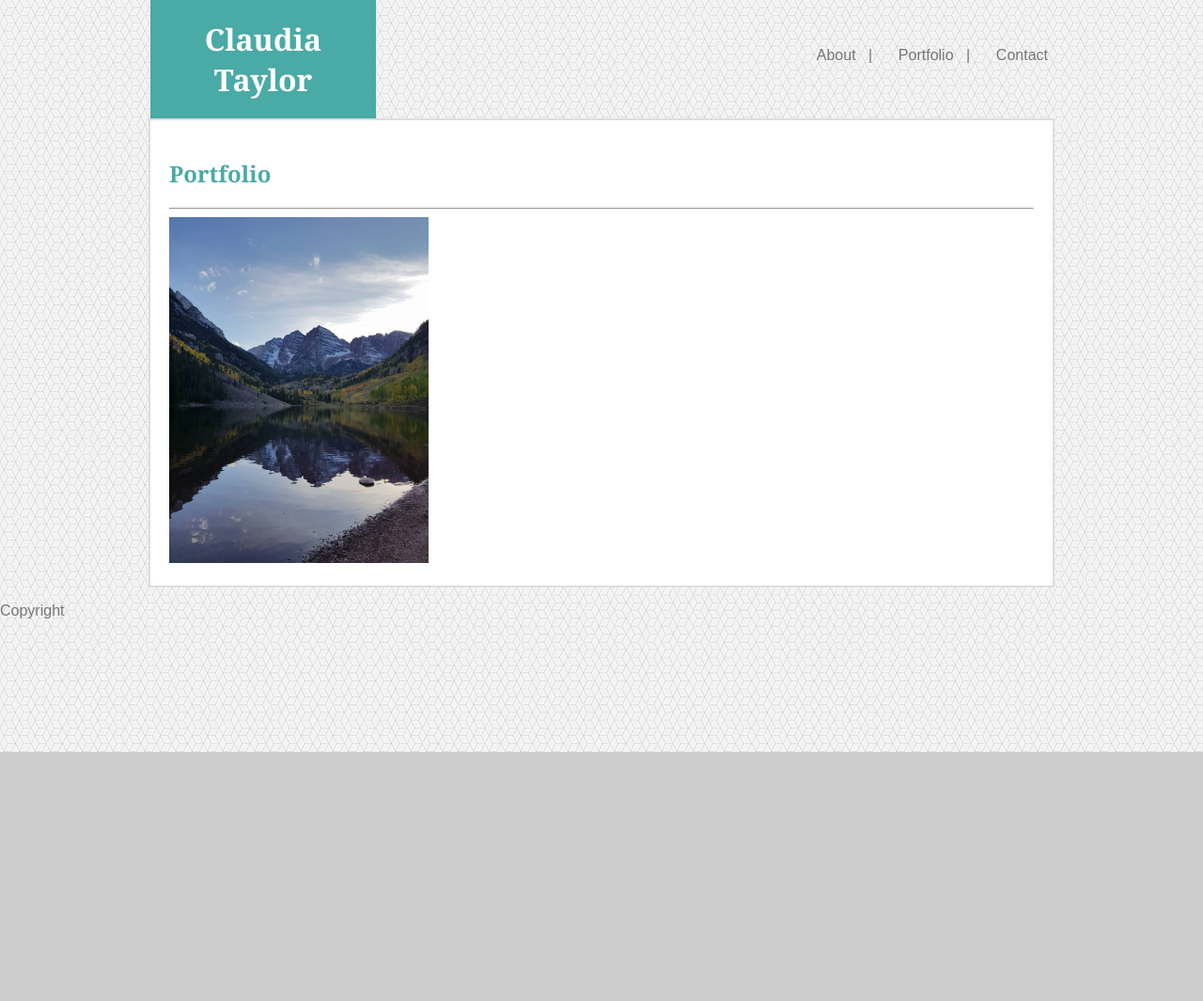
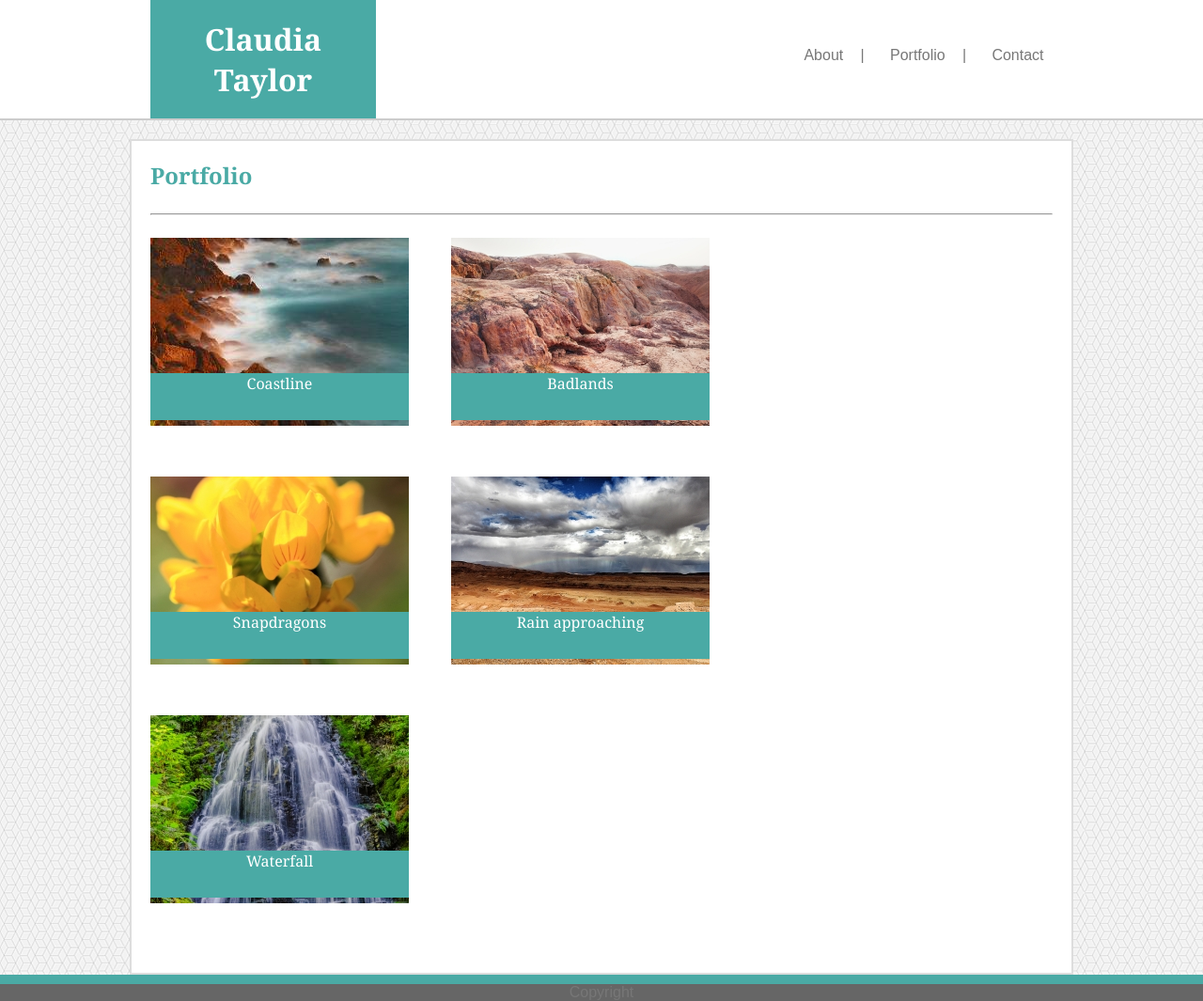
Before and after one commit to claudiact6/Basic-Portfolio, a plain HTML site: page portfolio.html in a window 1280 px wide. Shown: the whole page at 94% size. Before the commit the page ends 800 px from the top, so only its background shows below. Drawn offline with Linux system fonts and the light colour scheme.

Commit message:
portfolio improvements

```diff
--- a/assets/css/reset.css
+++ b/assets/css/reset.css
@@ -1,48 +1,4 @@
-/* http://meyerweb.com/eric/tools/css/reset/
-   v2.0 | 20110126
-   License: none (public domain)
-*/
-
-html, body, div, span, applet, object, iframe,
-h1, h2, h3, h4, h5, h6, p, blockquote, pre,
-a, abbr, acronym, address, big, cite, code,
-del, dfn, em, img, ins, kbd, q, s, samp,
-small, strike, strong, sub, sup, tt, var,
-b, u, i, center,
-dl, dt, dd, ol, ul, li,
-fieldset, form, label, legend,
-table, caption, tbody, tfoot, thead, tr, th, td,
-article, aside, canvas, details, embed,
-figure, figcaption, footer, header, hgroup,
-menu, nav, output, ruby, section, summary,
-time, mark, audio, video {
+* {
+	padding: 0;
 	margin: 0;
-	padding: 0;
-	border: 0;
-	font-size: 100%;
-	font: inherit;
-	vertical-align: baseline;
 }
-/* HTML5 display-role reset for older browsers */
-article, aside, details, figcaption, figure,
-footer, header, hgroup, menu, nav, section {
-	display: block;
-}
-body {
-	line-height: 1;
-}
-ol, ul {
-	list-style: none;
-}
-blockquote, q {
-	quotes: none;
-}
-blockquote:before, blockquote:after,
-q:before, q:after {
-	content: '';
-	content: none;
-}
-table {
-	border-collapse: collapse;
-	border-spacing: 0;
-}
--- a/assets/css/style.css
+++ b/assets/css/style.css
@@ -25,10 +25,20 @@ header {
     float: left;
     margin: 0px 0px 20px 0px;
     padding: 0px;
-    background-color: #ffffff;
+    background: #ffffff;
     border: solid #cccccc;
     border-width: 0px 0px 2px 0px;
     width: 100%;
+}
+
+hr {
+    display: block;
+    margin-top: 1.5em;
+    margin-bottom: 1.5em;
+    margin-left: auto;
+    margin-right: auto;
+    border-style: inset;
+    border-width: 1px;
 }
 
 .innerheader {
@@ -40,7 +50,7 @@ header {
 
 .name {
     margin: 0px;
-    background-color: #4aaaa5;
+    background: #4aaaa5;
     padding: 20px 20px 20px 20px;
     text-align: center;
     width: 200px;
@@ -66,10 +76,11 @@ header {
     text-decoration: none;
     color: #777777;
     padding: 5px;
+    transition: background-color .5s;
 }
 
 .menu a:hover {
-    background-color: #4aaaa5;
+    background: #4aaaa5;
 }
 
 .maincontainer {
@@ -77,12 +88,14 @@ header {
 }
 
 .main {
-    width:920px;
-    background-color: #ffffff;
+    width:960px;
+    background: #ffffff;
     margin: 0 auto;
     clear: both;
     padding: 20px;
     border: 2px solid #dddddd;
+    overflow: auto;
+
 }
 
 #profilepic {
@@ -101,14 +114,52 @@ footer {
     width: 100%
 }
 
-.portfolioimg {
-    width: 30%;
+.left2col {
+    width: 33.33333%;
+    float: left;
+    overflow: auto;
 }
 
-#contactform {
+.porfolioimgcontain {
+    float: left;
+    position: relative;
+    width: 275px;
+    margin: 10px, 10px, 50px, 10px;
+    display: block;
+}
 
+.portfolioimgcontain:hover .portfoliotext {
+    opacity: 0;
+}
+
+.portfolioimg {
+    width: 275px;
+    position: relative;
+    z-index: 0;
+}
+
+.portfoliotext {
+    background: #4aaaa5;
+    font-family: 'Georgia', Times, Times New Roman, serif;
+    color: white;
+    position: relative;
+    z-index: 1;
+    height: 50px;
+    width: 275px;
+    bottom: 60px;
+    text-align: center;
+    transition: opacity .5s;
 }
 
 #contactform input {
     width:100%;
 }
+
+.contactmessage {
+    height: 150px;
+}
+
+button {
+    background: #4aaaa5;
+    color: white;
+}
--- a/portfolio.html
+++ b/portfolio.html
@@ -1,31 +1,62 @@
 <!DOCTYPE html>
-<html>
+<html lang="en">
+
 <head>
     <title>Claudia Taylor | Portfolio</title>
+    <link rel="stylesheet" href="assets/css/reset.css">
     <link rel="stylesheet" type="text/css" href="assets/css/style.css">
 </head>
+
 <body>
-        <div class="header">
+    <header>
         <div class="innerheader">
             <h1 class="name">Claudia Taylor</h1>
             <div class="menucontainer">
                 <ul class="menu">
-                        <li><a href="index.html">About&nbsp;&nbsp;&nbsp;|</a></li>
-                        <li><a href="portfolio.html">&nbsp;&nbsp;&nbsp;Portfolio&nbsp;&nbsp;&nbsp;|</a></li>
-                        <li><a href="contact.html">&nbsp;&nbsp;&nbsp;Contact</a></li>
+                    <li>
+                        <a href="index.html">&nbsp;About&nbsp;</a>&nbsp;&nbsp;|</li>
+                    <li>&nbsp;&nbsp;
+                        <a href="portfolio.html">&nbsp;Portfolio&nbsp;</a>&nbsp;&nbsp;|</li>
+                    <li>&nbsp;&nbsp;
+                        <a href="contact.html">&nbsp;Contact&nbsp;</a>
+                    </li>
                 </ul>
             </div>
         </div>
-        </div>
+    </header>
+    <div class="maincontainer">
         <div class="main">
             <h2>Portfolio</h2>
             <hr />
+            <div class="left2col">
+                <div class="portfolioimgcontain">
+                    <img class="portfolioimg" src="assets/images/pic1.jpg" alt="Coastline: red cliffs over teal sea, seen from above" />
+                    <div class="portfoliotext"><p>Coastline</p></div>
+                </div>
+                <div class="portfolioimgcontain">
+                    <img class="portfolioimg" src="assets/images/pic2.jpg" alt="Yellow snapdragons" />
+                    <div class="portfoliotext"><p>Snapdragons</p></div>
+                </div>
+                <div class="portfolioimgcontain">
+                    <img class="portfolioimg" src="assets/images/pic3.jpg" alt="Waterfall in the forest" />
+                    <div class="portfoliotext"><p>Waterfall</p></div>
+                </div>
+            </div>
+            <div class="left2col">
+                <div class="portfolioimgcontain">
+                    <img class="portfolioimg" src="assets/images/pic4.jpg" alt="Tan and red dirt formations in the desert" />
+                    <div class="portfoliotext"><p>Badlands</p></div>
+                </div>
+                <div class="portfolioimgcontain">
+                    <img class="portfolioimg" src="assets/images/pic5.jpg" alt="Desert landscape: Rainstorm in the distance; in the foreground, sun on yellow sandy earth, blue sky with white clouds above" />
+                    <div class="portfoliotext"><p>Rain approaching</p></div>
+                </div>
+            </div>
+        </div>
+    </div>
+    <footer>
+        <p>Copyright</p>
+    </footer>
+</body>
 
-            <img class="portfolioimg" src="assets/images/aspen.jpg" />
-
-        </div>
-        <div class="footer">
-            <p>Copyright</p>
-        </div>
-    </body>
 </html>
```
Also changed, not shown: contact.html (+20 -9 lines), index.html (+2 -1 lines), assets/images/aspen.jpg (deleted), assets/images/pic1.jpg (added), assets/images/pic2.jpg (added), assets/images/pic3.jpg (added), assets/images/pic4.jpg (added), assets/images/pic5.jpg (added), assets/images/placeimg_275_200_nature (3).jpg (added), 3 other files. Lines whose indentation alone changed are shown as unchanged.
